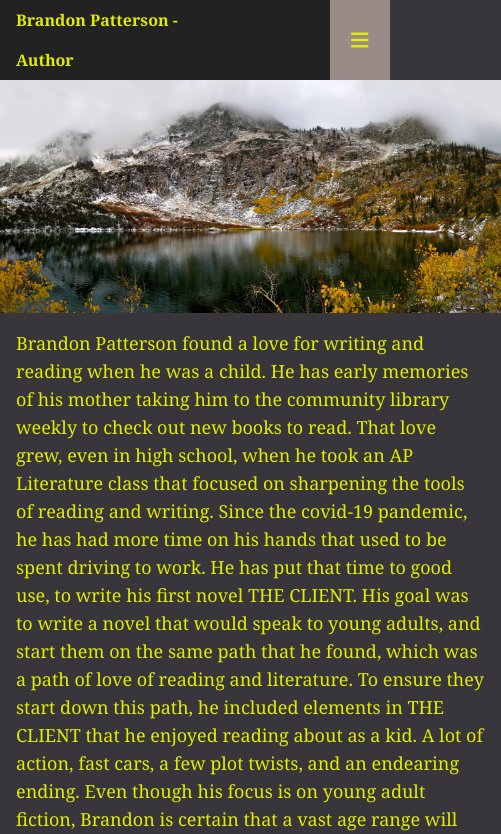
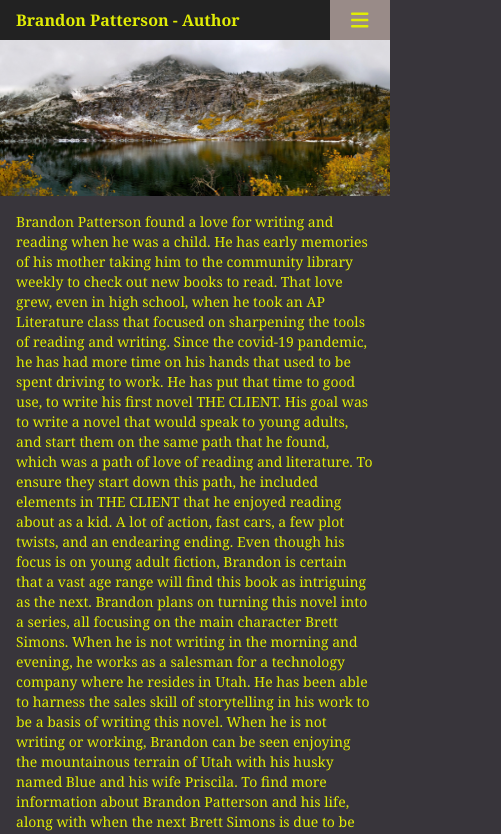
Before and after one commit to poloblue1357/V-School-Assignments, a React (Vite) app in the folder assignments/exercises/brandonauthor/: page / in a window 390 px wide. Shown: the top 834 px of the page, 501 px wide, since content can reach past the window. Built offline with nearby package versions, Linux system fonts and the light colour scheme.

Commit message:
fixing layout

```diff
--- a/assignments/exercises/brandonauthor/src/App.jsx
+++ b/assignments/exercises/brandonauthor/src/App.jsx
@@ -12,8 +12,8 @@ function App() {
   return (
     <div className="">
       <Header />
-      <div className="grid grid-cols-12">
-        <div className="grid col-start-1 col-end-9">
+      <div className="">
+        <div className="">
           <Photo />
           <About />
         </div>
--- a/assignments/exercises/brandonauthor/src/components/About.jsx
+++ b/assignments/exercises/brandonauthor/src/components/About.jsx
@@ -2,7 +2,7 @@
 
 function About() {
     return (
-        <div className="col-span-8 p-3">
+        <div className="p-3">
             <h3>
                 Brandon Patterson found a love for writing and reading when he was a child. He has early memories of his mother taking him to the community library weekly to check out new books to read. That love grew, even in high school, when he took an AP Literature class that focused on sharpening the tools of reading and writing. Since the covid-19 pandemic, he has had more time on his hands that used to be spent driving to work. He has put that time to good use, to write his first novel THE CLIENT. His goal was to write a novel that would speak to young adults, and start them on the same path that he found, which was a path of love of reading and literature. To ensure they start down this path, he included elements in THE CLIENT that he enjoyed reading about as a kid. A lot of action, fast cars, a few plot twists, and an endearing ending. Even though his focus is on young adult fiction, Brandon is certain that a vast age range will find this book as intriguing as the next. Brandon plans on turning this novel into a series, all focusing on the main character Brett Simons.
 
--- a/assignments/exercises/brandonauthor/src/components/Header.jsx
+++ b/assignments/exercises/brandonauthor/src/components/Header.jsx
@@ -37,8 +37,8 @@ function Header() {
     return (
         <div className="lg:hidden">
             <nav className="flex font-bold h-40 leading-[40px] w-full relative bg-[#222]">
-                <div className="bg-[#222] pl-[1em] w-full">Brandon Patterson - Author</div>
-                <div onClick={toggleSidebar} className="flex w-full justify-end lg:hidden">
+                <h1 className="bg-[#222] pl-[1em] w-full">Brandon Patterson - Author</h1>
+                <div onClick={toggleSidebar} className="flex justify-end lg:hidden">
                     <div className="h-40 w-[60px] bg-tBeige justify-center flex items-center">
                         <FontAwesomeIcon icon={faBars} className="text-xl"/>
                     </div>
--- a/assignments/exercises/brandonauthor/src/components/Photo.jsx
+++ b/assignments/exercises/brandonauthor/src/components/Photo.jsx
@@ -2,7 +2,7 @@ import mountains3 from "./mountains3.jpeg"
 
 function Photo() {
     return (
-        <div className="col-span-8">
+        <div className="aspect-w-5 aspect-h-2">
             <img src={mountains3} className="lg:p-1"/>
         </div>
     )
--- a/assignments/exercises/brandonauthor/src/index.css
+++ b/assignments/exercises/brandonauthor/src/index.css
@@ -7,19 +7,22 @@
     @apply bg-tDark text-tYellow font-serif
   }
   h1 {
-    @apply text-2xl
+    @apply text-base leading-[40px] transition
   }
   h2 {
     @apply text-xl
   }
   h3 {
-    @apply text-lg
+    @apply text-sm md:text-base
   }
   h4 {
     @apply text-base
   }
   ul li  {
     @apply underline underline-offset-4 text-lg transition hover:scale-150
+  }
+  img {
+
   }
 
   /* input,
```
